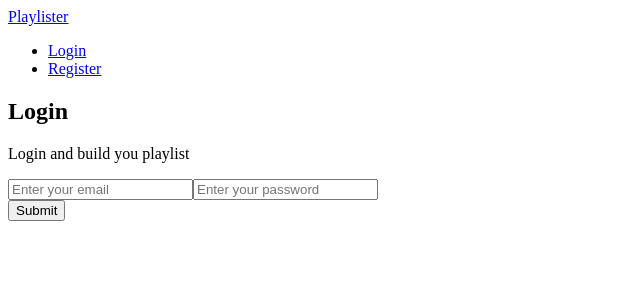
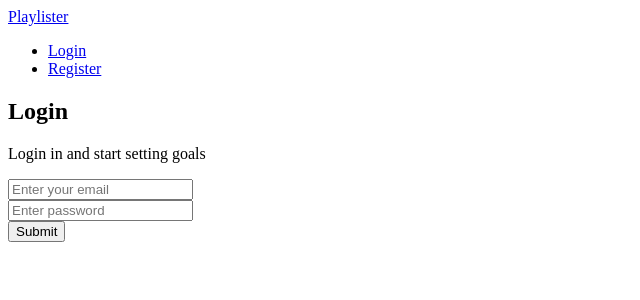
Before and after one commit to ggvhs/Playlist, a React (Create React App) app in the folder frontend/: page /login in a window 1280 px wide. Shown: the top 300 px of the page, without its empty margins (0-640 px from the left). Built offline with nearby package versions, Linux system fonts and the light colour scheme.

Commit message:
front end components altered

```diff
--- a/frontend/src/components/Header.jsx
+++ b/frontend/src/components/Header.jsx
@@ -1,12 +1,33 @@
-import {Link} from 'react-router-dom'
+
+import { Link, useNavigate } from 'react-router-dom'
+import { useSelector, useDispatch } from 'react-redux'
+import { logout, reset } from '../features/auth/authSlice'
 
 function Header() {
+  const navigate = useNavigate()
+  const dispatch = useDispatch()
+  const { user } = useSelector((state) => state.auth)
+
+  const onLogout = () => {
+    dispatch(logout())
+    dispatch(reset())
+    navigate('/')
+  }
+
   return (
-    <header>
-        <div>
+    <header className='header'>
+      <div className='logo'>
         <Link to='/'>Playlister</Link>
       </div>
       <ul>
+        {user ? (
+          <li>
+            <button className='btn' onClick={onLogout}>
+               Logout
+            </button>
+          </li>
+        ) : (
+          <>
             <li>
               <Link to='/login'>
                  Login
@@ -17,6 +38,8 @@ function Header() {
                  Register
               </Link>
             </li>
+          </>
+        )}
       </ul>
     </header>
   )
--- a/frontend/src/pages/Login.jsx
+++ b/frontend/src/pages/Login.jsx
@@ -1,61 +1,112 @@
-import { useState, useEffect } from "react";
+import {useState, useEffect} from 'react'
+import { useSelector, useDispatch } from 'react-redux'
+import { useNavigate } from 'react-router-dom'
+import { toast } from 'react-toastify'
+import { login, reset } from '../features/auth/authSlice'
+import Spinner from '../components/Spinner'
 
-import React from "react";
+
+
 
 function Login() {
   const [formData, setFormData] = useState({
-    email: "",
-    password: ""
-  });
 
-  const {  email, password } = formData;
+    email: '',
+    password: '',
+
+  })
+
+  const{email,password} = formData
+
+  const navigate = useNavigate()
+  const dispatch = useDispatch()
+
+  const { user, isLoading, isError, isSuccess, message } = useSelector(
+    (state) => state.auth
+  )
+
+  useEffect(() => {
+    if (isError) {
+      toast.error(message)
+    }
+
+    if (isSuccess || user) {
+      navigate('/')
+    }
+
+    dispatch(reset())
+  }, [user, isError, isSuccess, message, navigate, dispatch])
 
   const onChange = (e) => {
     setFormData((prevState) => ({
         ...prevState,
         [e.target.name]: e.target.value,
-
     }))
   }
 
   const onSubmit = (e) =>{
     e.preventDefault()
+
+    const userData = {
+      email,
+      password
     }
+
+    dispatch(login(userData))
+  }
+
+  if(isLoading){
+    return <Spinner />
+  }
+
 
   return (
     <>
-      <section>
-        <h1>Login</h1>
-        <p>Login and build you playlist</p>
+      <section className='heading'>
+        <h1>
+           Login
+        </h1>
+        <p>Login in and start setting goals</p>
       </section>
 
-      <section>
+      <section className='form'>
         <form onSubmit={onSubmit}>
-          <div>
+
+          <div className='form-group'>
             <input
-            type="email"
-            id="email"
-            name="email"
+              type='email'
+              className='form-control'
+              id='email'
+              name='email'
               value={email}
-            placeholder="Enter your email"
-            onChange={onChange}
-          />
-          <input
-            type="password"
-            id="password"
-            name="password"
-            value={password}
-            placeholder="Enter your password"
+              placeholder='Enter your email'
               onChange={onChange}
             />
           </div>
-          <div>
-            <button type="submit">Submit</button>
+          <div className='form-group'>
+            <input
+              type='password'
+              className='form-control'
+              id='password'
+              name='password'
+              value={password}
+              placeholder='Enter password'
+              onChange={onChange}
+            />
+          </div>
+
+
+          <div className='form-group'>
+            <button type='submit' className='btn btn-block'>
+              Submit
+            </button>
           </div>
         </form>
       </section>
     </>
-  );
+  )
+
 }
 
-export default Login;
+
+export default Login
```
Lines whose indentation alone changed are shown as unchanged.
